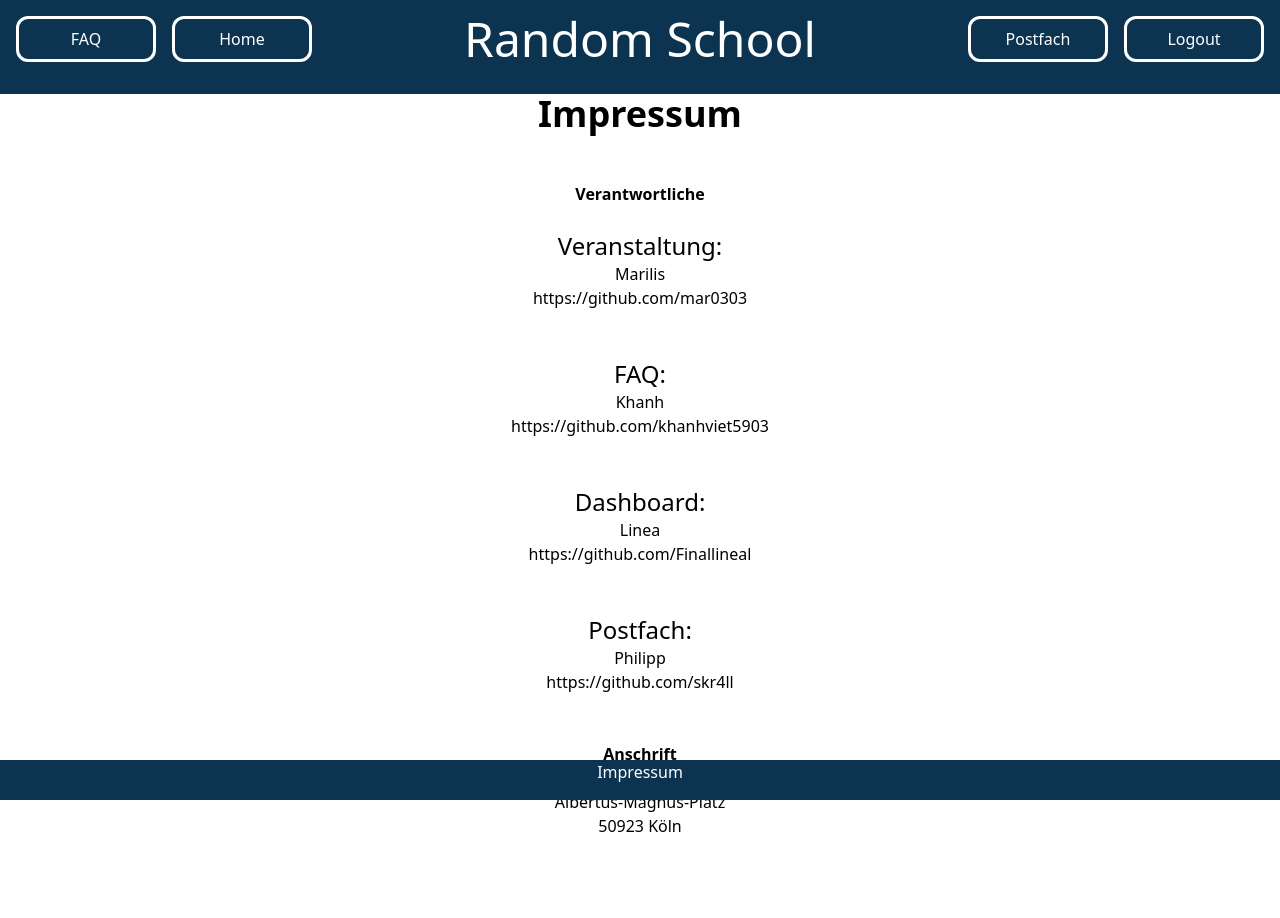
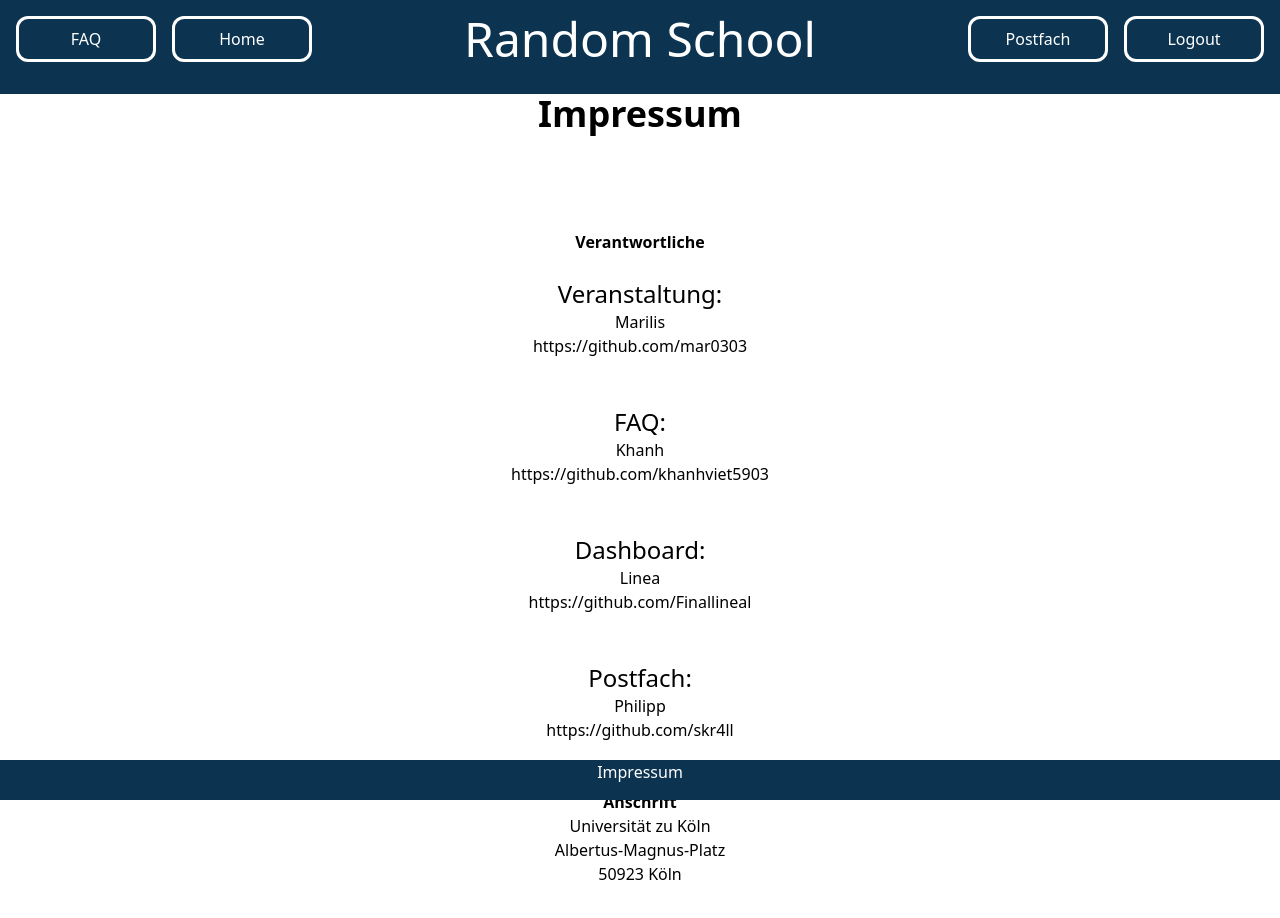
Before and after one commit to skr4ll/learning-platform, a React (Vite) app: page /impressum in a window 1280 px wide. Shown: the top 918 px of the page. Before the commit the page ends 838 px from the top, so only its background shows below. Built offline with nearby package versions, Linux system fonts and the light colour scheme.

Commit message:
add margin to impressum so that everything is readable

```diff
--- a/src/pages/Impressum.jsx
+++ b/src/pages/Impressum.jsx
@@ -5,15 +5,15 @@ const Impressum = () => {
 	return (
 		<>
 			<Header />
-			<h1 className="text-4xl text-center font-bold">Impressum</h1><br/><br/>
-			<div className="text-center">
-			<h2 className="font-bold">Verantwortliche</h2><br/>
-			<p><div className="text-2xl">Veranstaltung: </div>Marilis<br /><a href="https://github.com/mar0303">https://github.com/mar0303</a></p><br/><br/>
-			<p><div className="text-2xl">FAQ: </div>Khanh<br /><a href="https://github.com/khanhviet5903">https://github.com/khanhviet5903</a></p><br/><br/>
-			<p><div className="text-2xl">Dashboard: </div>Linea<br /><a href="https://github.com/Finallineal">https://github.com/Finallineal</a></p><br/><br/>
-			<p><div className="text-2xl">Postfach: </div>Philipp<br/><a href="https://github.com/skr4ll">https://github.com/skr4ll</a></p><br/><br/>
+			<h1 className="text-4xl text-center font-bold">Impressum</h1><br /><br />
+			<div className="text-center m-12">
+				<h2 className="font-bold">Verantwortliche</h2><br />
+				<p><div className="text-2xl">Veranstaltung: </div>Marilis<br /><a href="https://github.com/mar0303">https://github.com/mar0303</a></p><br /><br />
+				<p><div className="text-2xl">FAQ: </div>Khanh<br /><a href="https://github.com/khanhviet5903">https://github.com/khanhviet5903</a></p><br /><br />
+				<p><div className="text-2xl">Dashboard: </div>Linea<br /><a href="https://github.com/Finallineal">https://github.com/Finallineal</a></p><br /><br />
+				<p><div className="text-2xl">Postfach: </div>Philipp<br /><a href="https://github.com/skr4ll">https://github.com/skr4ll</a></p><br /><br />
 				<h2 className="font-bold">Anschrift</h2>
-			<p>Universität zu Köln<br/>Albertus-Magnus-Platz<br/>50923 Köln</p>
+				<p>Universität zu Köln<br />Albertus-Magnus-Platz<br />50923 Köln</p>
 			</div>
 			<Footer />
 		</>
```
Lines whose indentation alone changed are shown as unchanged.
